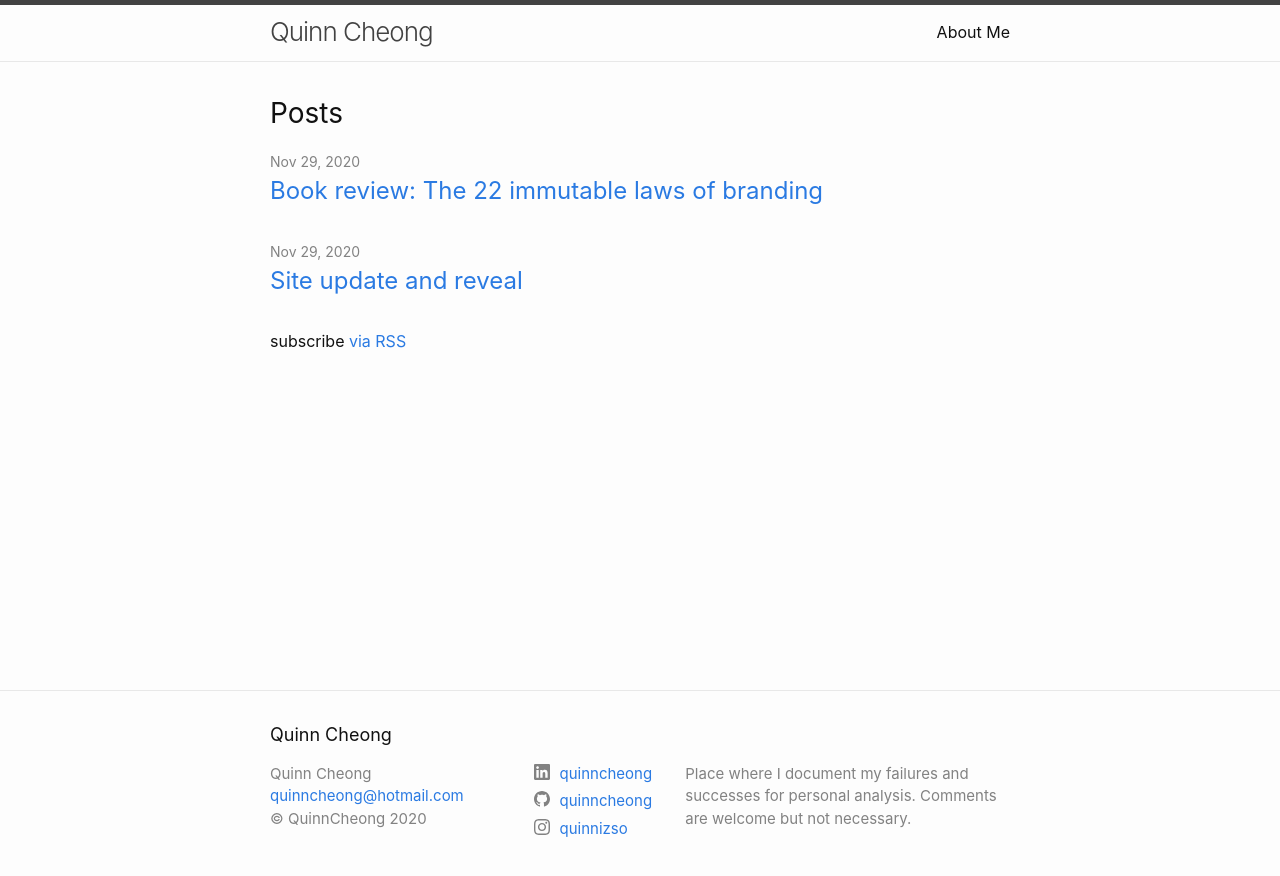
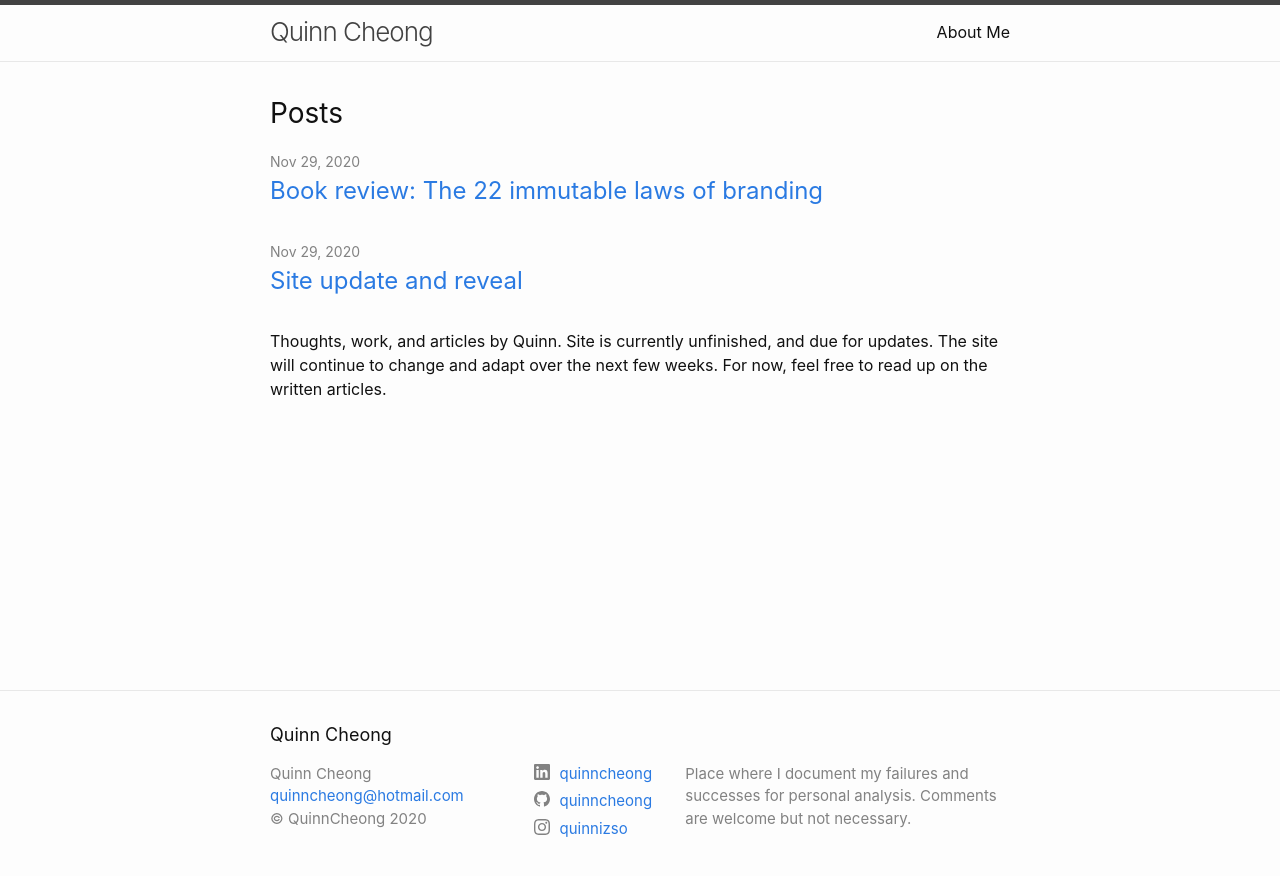
Before and after one commit to quinncheong/quinncheong.github.io, a Jekyll site: the page built from index.markdown, in a window 1280 px wide. Shown: the top 876 px of the page. Built offline with Jekyll 4.4.1, drawn with Linux system fonts in a browser that asks for light colours.

Commit message:
removed rss and changed it

```diff
--- a/_layouts/home.html
+++ b/_layouts/home.html
@@ -28,7 +28,11 @@ layout: default
       {%- endfor -%}
     </ul>
 
-    <p class="rss-subscribe">subscribe <a href="{{ "/feed.xml" | relative_url }}">via RSS</a></p>
+    <p>
+      Thoughts, work, and articles by Quinn. Site is currently unfinished, and due for updates. The site will continue
+      to change and adapt over the next few weeks. For now, feel free to read up on the written articles.
+    </p>
+    <!-- <p class="rss-subscribe">subscribe <a href="{{ "/feed.xml" | relative_url }}">via RSS</a></p> -->
   {%- endif -%}
 
 </div>
```
